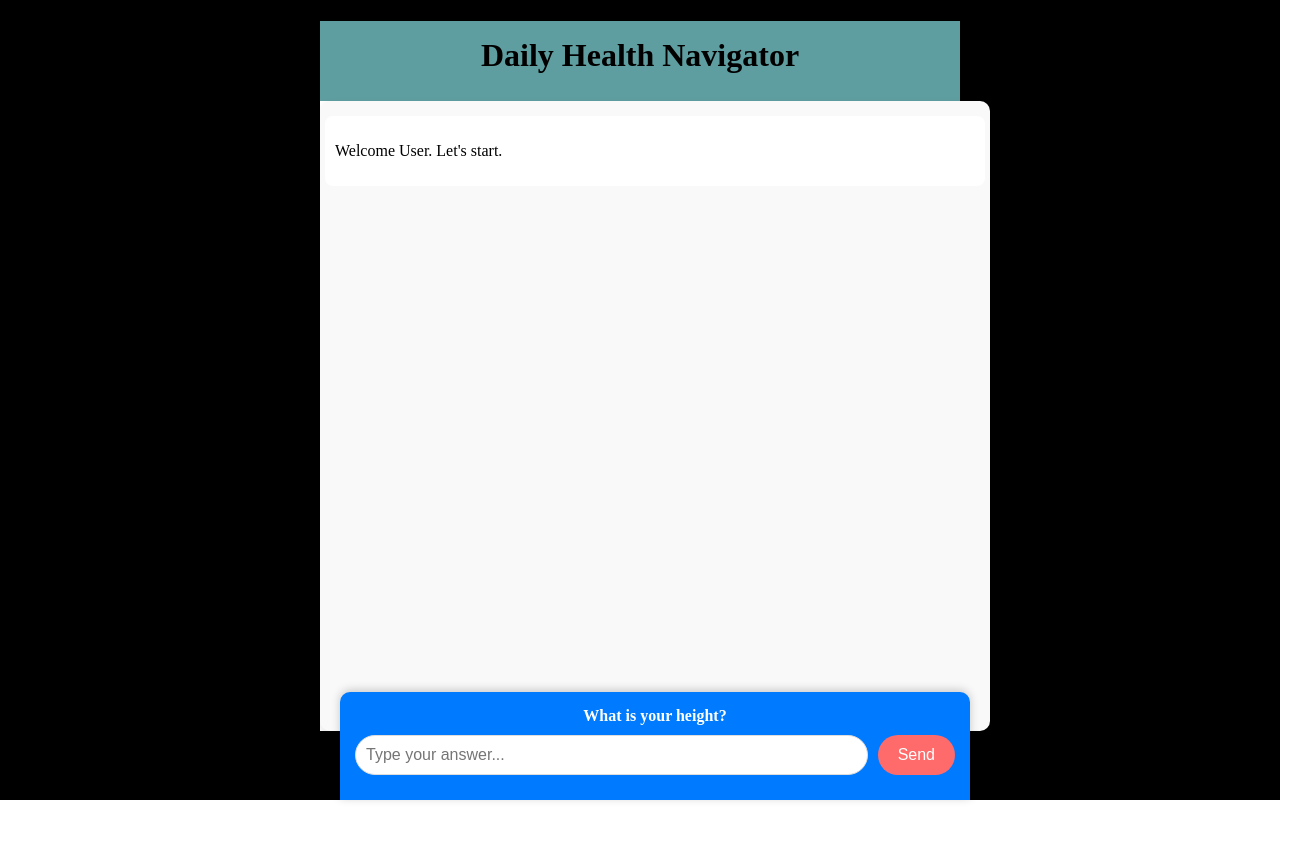
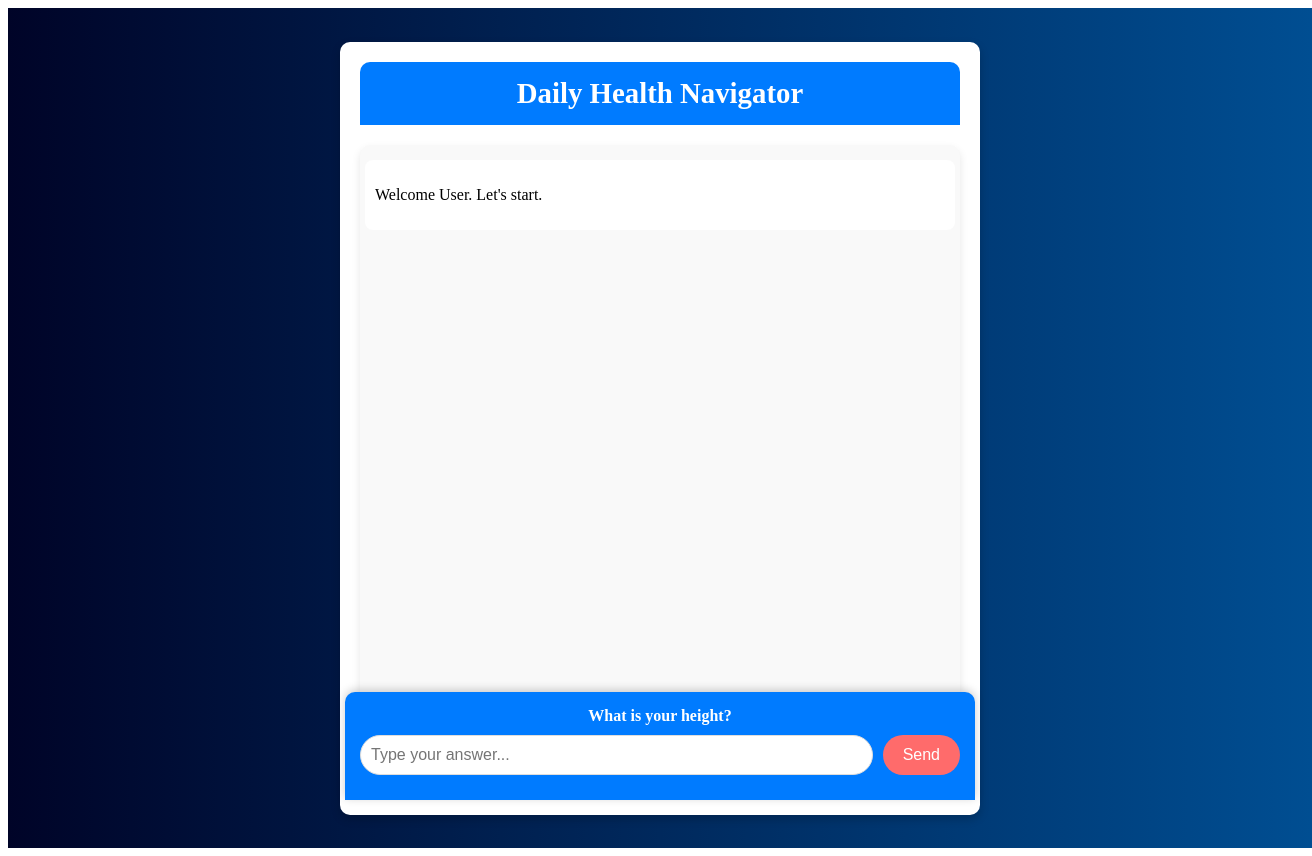
Before and after one commit to vamsikrishna1704/Body_weight_predictor, a React (Create React App) app: page / in a window 1280 px wide. Shown: the whole page, 1312 px wide, since content can reach past the window. Before the commit the page ends 800 px from the top, so only its background shows below. Built offline with nearby package versions, Linux system fonts and the light colour scheme.

Commit message:
improvements to app component css

```diff
--- a/src/App.css
+++ b/src/App.css
@@ -1,27 +1,56 @@
-.App{
-  height: 100%;
+.App {
+  height: 100vh;
   width: 100%;
+  display: flex;
+  justify-content: center;
   align-items: center;
-  background-color: black;
-  position: fixed;
-  top: 0%;
-  left: 0%;
+  background: linear-gradient(to right, #000428, #004e92);
+  padding: 20px;
 }
-.Container{
-  width: 50%;
-  height: 100%;
-  padding-left: 25%;
+
+.Container {
+  width: 90%;
+  max-width: 600px;
+  height: auto;
+  display: flex;
+  flex-direction: column;
+  align-items: center;
+  background: white;
+  border-radius: 10px;
+  box-shadow: 0px 4px 10px rgba(0, 0, 0, 0.2);
+  padding: 20px;
 }
-.head{
+
+.head {
   width: 100%;
-  height: 10%;
-  align-self: initial;
+  padding: 15px 0;
   text-align: center;
-  background-color:cadetblue;
+  background-color: #007bff;
+  color: white;
+  border-radius: 10px 10px 0 0;
 }
-.head h1{
-  padding-top: 2.5%;
+
+.head h1 {
+  margin: 0;
+  font-size: 1.8em;
 }
+
 .body {
-  background-color: white;
+  width: 100%;
+  display: flex;
+  justify-content: center;
+  padding: 20px;
 }
+
+/* Responsive Design */
+@media (max-width: 768px) {
+  .Container {
+    width: 100%;
+    height: auto;
+    padding: 15px;
+  }
+
+  .head h1 {
+    font-size: 1.5em;
+  }
+}
```
